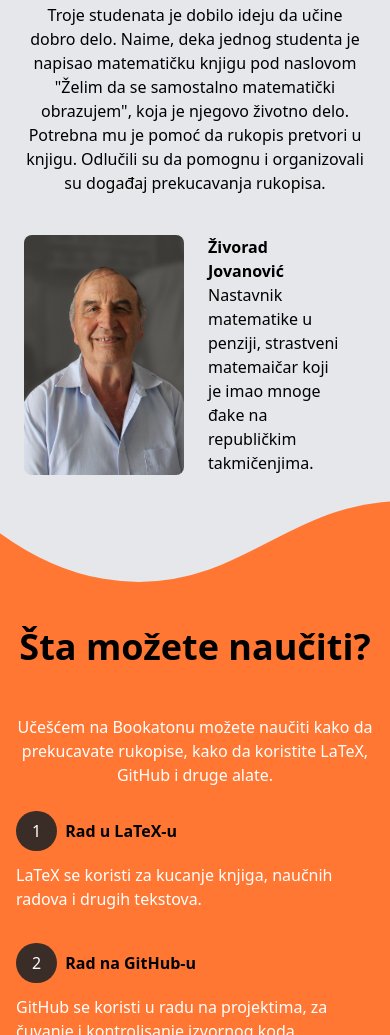
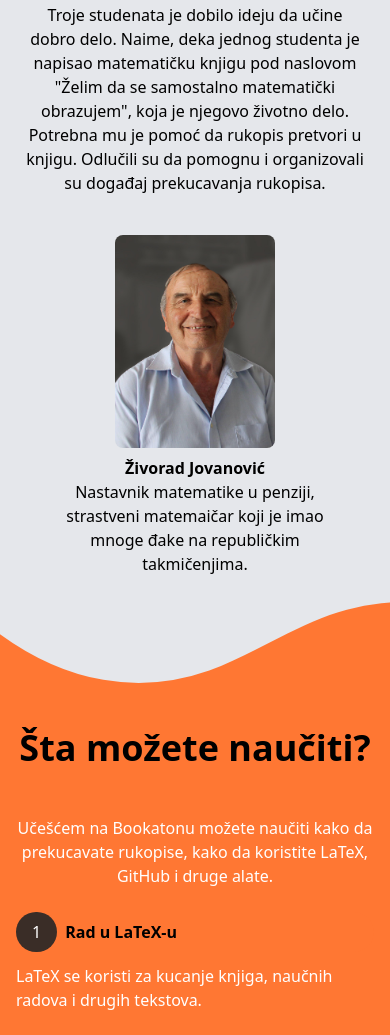
Before and after one commit to ig0r2/bookaton-website, a website: page index.html in a window 390 px wide. Shown: the part 1042-2077 px from the top of the page. Drawn offline with Linux system fonts and the light colour scheme.

Commit message:
Layout change

```diff
--- a/index.html
+++ b/index.html
@@ -9,7 +9,8 @@
   </head>
   <body>
     <!-- Navbar -->
-    <nav class="mx-auto bg-primaryBright p-3 px-6 sticky top-0 left-0 w-full z-50">
+    <nav
+      class="sticky top-0 left-0 z-50 mx-auto w-full bg-primaryBright p-3 px-6">
       <div class="flex items-center justify-between">
         <!-- Logo -->
         <a href="https://pmf.ni.ac.rs" class="w-40 pt-2">
@@ -125,13 +126,14 @@
           </p>
         </div>
         <!-- Right -->
-        <div class="flex md:w-1/2">
+        <div
+          class="flex flex-col items-center text-center sm:flex-row sm:items-start sm:text-left md:w-1/2">
           <img
             class="rounded-lg"
             style="width: 10em"
             src="./src/images/portret_zivorad.jpg"
             alt="slika" />
-          <div class="px-6">
+          <div class="mt-2 px-6 sm:mt-0">
             <p class="font-bold">Živorad Jovanović</p>
             <p>
               Nastavnik matematike u penziji, strastveni matemaičar koji je imao
```
Also changed, not shown: src/css/main.css.
